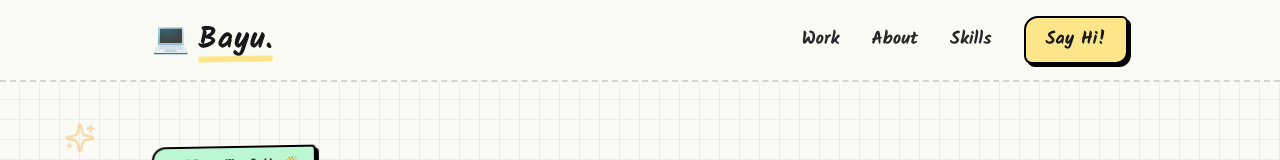
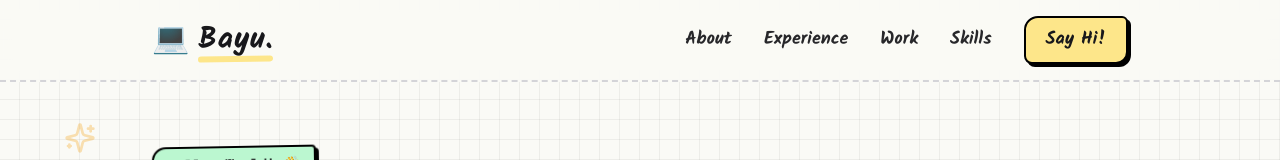
Before and after one commit to bayuaaar12/Porto_v3, a Next.js app: page / in a window 1280 px wide. Shown: the top 160 px of the page. Built offline with nearby package versions, Linux system fonts and the light colour scheme.

Commit message:
accessibility: improve navbar semantic attributes, focus states, and experience link

```diff
--- a/src/components/Navbar.tsx
+++ b/src/components/Navbar.tsx
@@ -21,7 +21,8 @@ export default function Navbar() {
         {/* Logo */}
         <a
           href="#"
-          className="font-heading text-2xl sm:text-3xl font-bold tracking-wide text-zinc-900 dark:text-zinc-100 flex items-center gap-2 group cursor-pointer"
+          aria-label="Bayu Portfolio Home"
+          className="font-heading text-2xl sm:text-3xl font-bold tracking-wide text-zinc-900 dark:text-zinc-100 flex items-center gap-2 group cursor-pointer focus:outline-none focus-visible:ring-2 focus-visible:ring-amber-400 rounded-lg"
         >
           <span className="text-2xl sm:text-3xl group-hover:rotate-12 transition-transform duration-200">
             💻
@@ -33,22 +34,28 @@ export default function Navbar() {
         </a>
 
         {/* Desktop Nav */}
-        <nav className="hidden md:flex items-center space-x-8 font-heading text-lg font-semibold">
+        <nav aria-label="Main Navigation" className="hidden md:flex items-center space-x-8 font-heading text-lg font-semibold">
+          <button
+            onClick={() => scrollTo("about")}
+            className="text-zinc-800 dark:text-zinc-200 hover:text-amber-600 dark:hover:text-amber-300 transition-colors relative py-1 after:content-[''] after:absolute after:bottom-0 after:left-0 after:w-0 after:h-0.5 after:bg-zinc-800 dark:after:bg-zinc-200 hover:after:w-full after:transition-all focus:outline-none focus-visible:ring-2 focus-visible:ring-amber-400 rounded"
+          >
+            About
+          </button>
+          <button
+            onClick={() => scrollTo("experience")}
+            className="text-zinc-800 dark:text-zinc-200 hover:text-amber-600 dark:hover:text-amber-300 transition-colors relative py-1 after:content-[''] after:absolute after:bottom-0 after:left-0 after:w-0 after:h-0.5 after:bg-zinc-800 dark:after:bg-zinc-200 hover:after:w-full after:transition-all focus:outline-none focus-visible:ring-2 focus-visible:ring-amber-400 rounded"
+          >
+            Experience
+          </button>
           <button
             onClick={() => scrollTo("work")}
-            className="text-zinc-800 dark:text-zinc-200 hover:text-amber-600 dark:hover:text-amber-300 transition-colors relative py-1 after:content-[''] after:absolute after:bottom-0 after:left-0 after:w-0 after:h-0.5 after:bg-zinc-800 dark:after:bg-zinc-200 hover:after:w-full after:transition-all"
+            className="text-zinc-800 dark:text-zinc-200 hover:text-amber-600 dark:hover:text-amber-300 transition-colors relative py-1 after:content-[''] after:absolute after:bottom-0 after:left-0 after:w-0 after:h-0.5 after:bg-zinc-800 dark:after:bg-zinc-200 hover:after:w-full after:transition-all focus:outline-none focus-visible:ring-2 focus-visible:ring-amber-400 rounded"
           >
             Work
           </button>
           <button
-            onClick={() => scrollTo("about")}
-            className="text-zinc-800 dark:text-zinc-200 hover:text-amber-600 dark:hover:text-amber-300 transition-colors relative py-1 after:content-[''] after:absolute after:bottom-0 after:left-0 after:w-0 after:h-0.5 after:bg-zinc-800 dark:after:bg-zinc-200 hover:after:w-full after:transition-all"
-          >
-            About
-          </button>
-          <button
             onClick={() => scrollTo("skills")}
-            className="text-zinc-800 dark:text-zinc-200 hover:text-amber-600 dark:hover:text-amber-300 transition-colors relative py-1 after:content-[''] after:absolute after:bottom-0 after:left-0 after:w-0 after:h-0.5 after:bg-zinc-800 dark:after:bg-zinc-200 hover:after:w-full after:transition-all"
+            className="text-zinc-800 dark:text-zinc-200 hover:text-amber-600 dark:hover:text-amber-300 transition-colors relative py-1 after:content-[''] after:absolute after:bottom-0 after:left-0 after:w-0 after:h-0.5 after:bg-zinc-800 dark:after:bg-zinc-200 hover:after:w-full after:transition-all focus:outline-none focus-visible:ring-2 focus-visible:ring-amber-400 rounded"
           >
             Skills
           </button>
@@ -56,7 +63,7 @@ export default function Navbar() {
             whileHover={{ scale: 1.05, rotate: -2 }}
             whileTap={{ scale: 0.95 }}
             onClick={() => scrollTo("contact")}
-            className="px-5 py-2 bg-[#FDE68A] hover:bg-[#fcd34d] text-zinc-900 border-[2.5px] border-black shadow-[3px_3px_0px_0px_#000] rounded-[14px_6px_12px_8px] font-heading font-bold text-lg cursor-pointer transition-colors"
+            className="px-5 py-2 bg-[#FDE68A] hover:bg-[#fcd34d] text-zinc-900 border-[2.5px] border-black shadow-[3px_3px_0px_0px_#000] rounded-[14px_6px_12px_8px] font-heading font-bold text-lg cursor-pointer transition-colors focus:outline-none focus-visible:ring-2 focus-visible:ring-amber-400"
           >
             Say Hi!
           </motion.button>
@@ -66,8 +73,8 @@ export default function Navbar() {
         <div className="md:hidden flex items-center">
           <button
             onClick={() => setMobileMenuOpen(!mobileMenuOpen)}
-            className="p-2 text-zinc-900 dark:text-zinc-100 border-2 border-black dark:border-white rounded-lg bg-[#FAFAF6] dark:bg-[#1E1E22] shadow-[2px_2px_0px_0px_#000] dark:shadow-[2px_2px_0px_0px_#fff]"
-            aria-label="Toggle menu"
+            className="p-2 text-zinc-900 dark:text-zinc-100 border-2 border-black dark:border-white rounded-lg bg-[#FAFAF6] dark:bg-[#1E1E22] shadow-[2px_2px_0px_0px_#000] dark:shadow-[2px_2px_0px_0px_#fff] focus:outline-none focus-visible:ring-2 focus-visible:ring-amber-400"
+            aria-label="Toggle navigation menu"
           >
             {mobileMenuOpen ? <X className="w-6 h-6" /> : <Menu className="w-6 h-6" />}
           </button>
@@ -84,16 +91,22 @@ export default function Navbar() {
             className="md:hidden border-t-2 border-dashed border-zinc-300 dark:border-zinc-700 bg-[#FAFAF6] dark:bg-[#141416] px-6 py-4 space-y-4 font-heading text-xl font-bold"
           >
             <button
+              onClick={() => scrollTo("about")}
+              className="block w-full text-left py-2 text-zinc-800 dark:text-zinc-200"
+            >
+              About
+            </button>
+            <button
+              onClick={() => scrollTo("experience")}
+              className="block w-full text-left py-2 text-zinc-800 dark:text-zinc-200"
+            >
+              Experience
+            </button>
+            <button
               onClick={() => scrollTo("work")}
               className="block w-full text-left py-2 text-zinc-800 dark:text-zinc-200"
             >
               Work
-            </button>
-            <button
-              onClick={() => scrollTo("about")}
-              className="block w-full text-left py-2 text-zinc-800 dark:text-zinc-200"
-            >
-              About
             </button>
             <button
               onClick={() => scrollTo("skills")}
```
